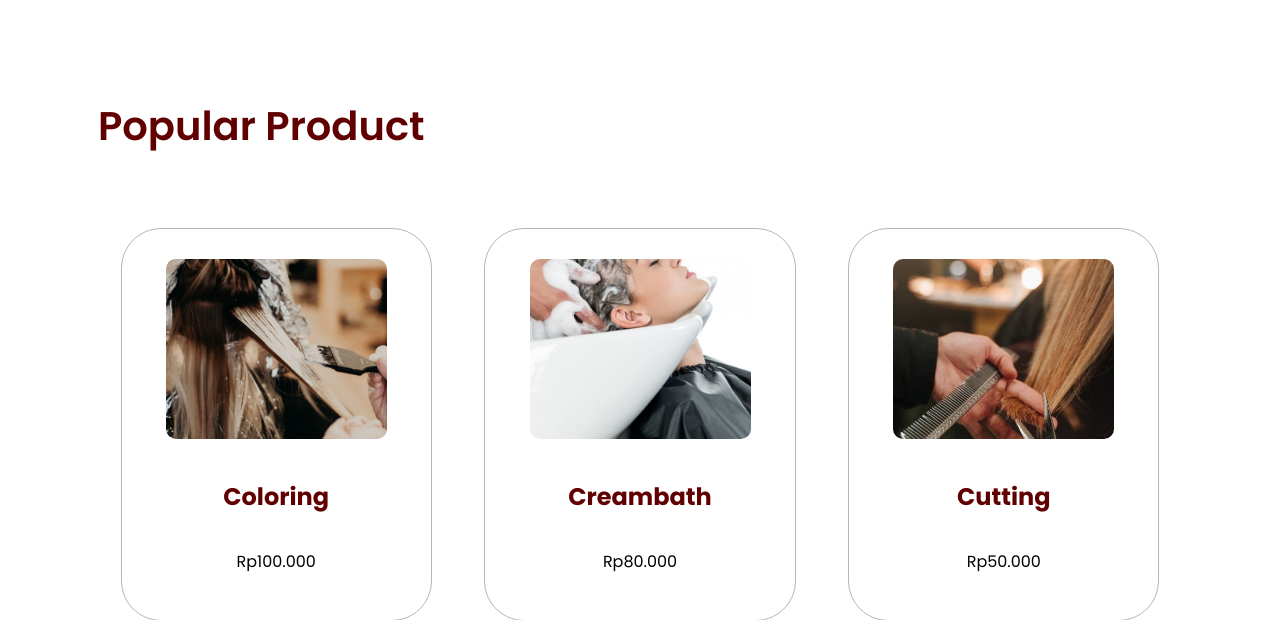
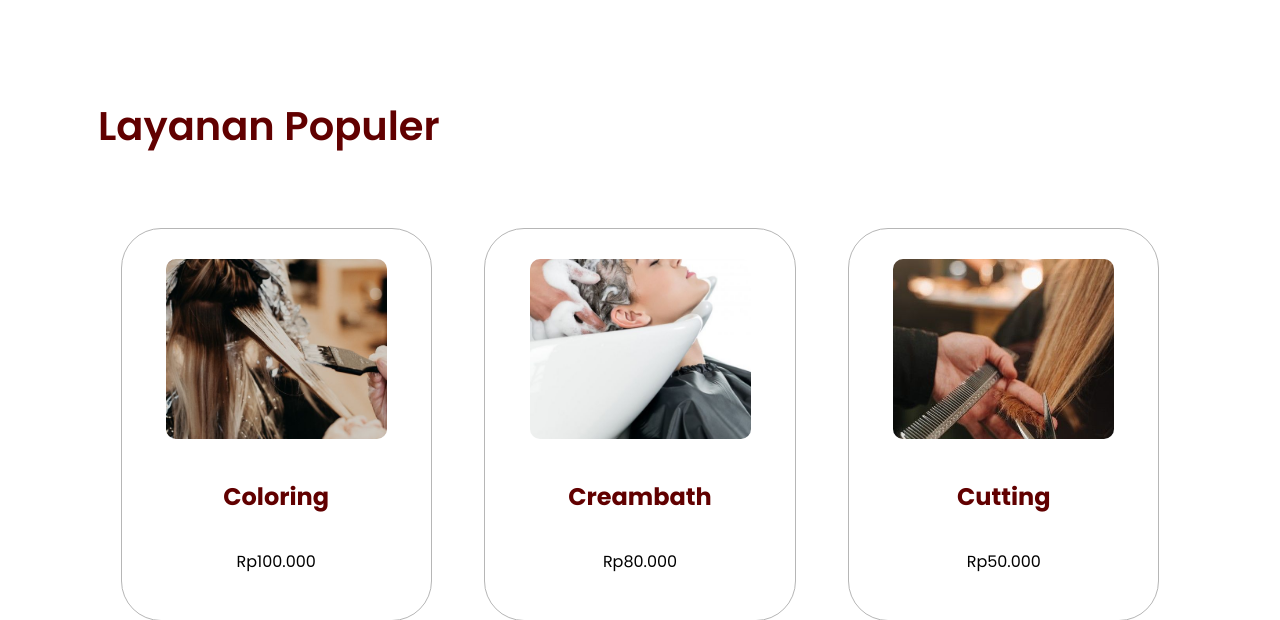
Before and after one commit to Chwakillah/KIKI-SALON, a PHP site: page /treatment_user.php in a window 1280 px wide. Shown: the part 728-1348 px from the top of the page. Run offline with PHP 8.4, Linux system fonts and the light colour scheme; a user stored in the database is signed in; data comes from the database, SQL or seed files in the repository; some libraries are stand-ins or nearby versions.

Commit message:
fix: change header to bahasa indonesia

```diff
--- a/treatment_user.php
+++ b/treatment_user.php
@@ -36,7 +36,7 @@ if (!isset($_SESSION['username']) && !isset($_SESSION['user_id'])) {
         </div>
     </div>
     <div class="treatment-section2">
-        <h1>Popular Product</h1>
+        <h1>Layanan Populer</h1>
         <div class="listimg">
         <?php
 			$qry4=mysqli_query($conn,"SELECT * FROM treatment ORDER BY Jenis_Treatment");
```
